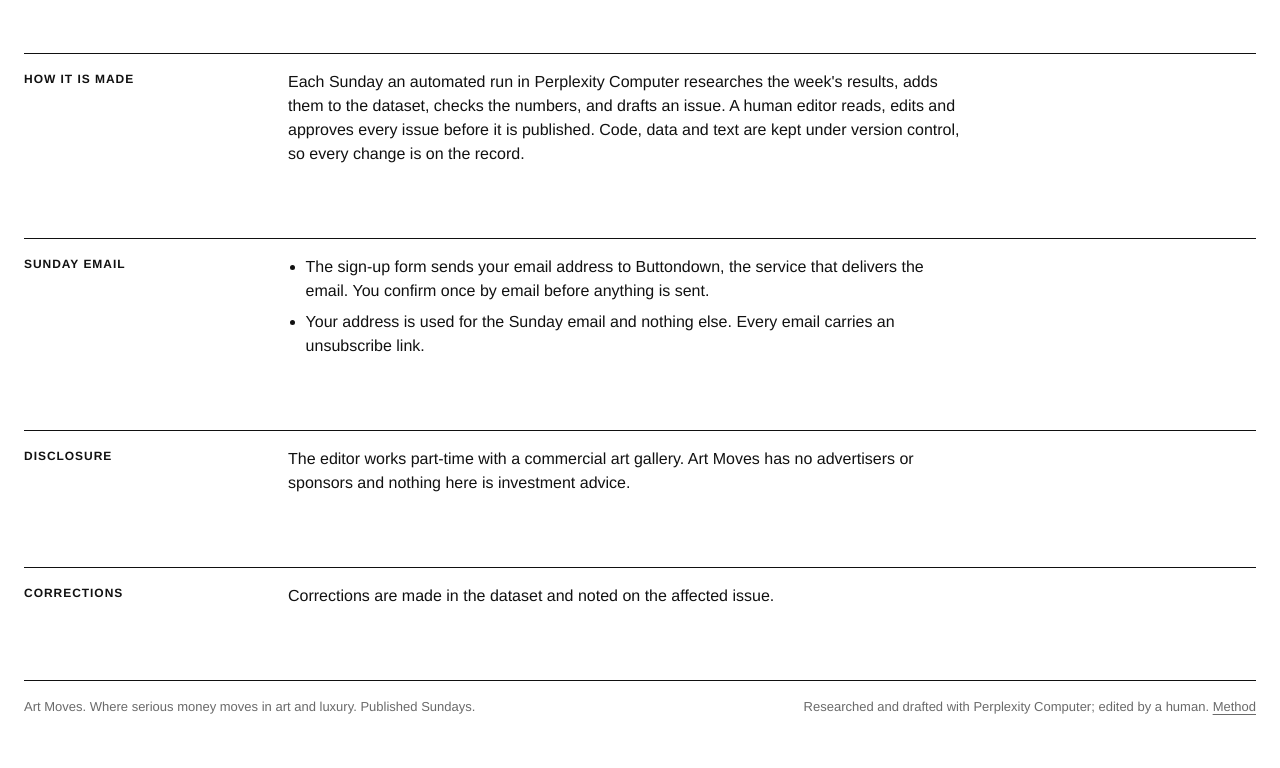
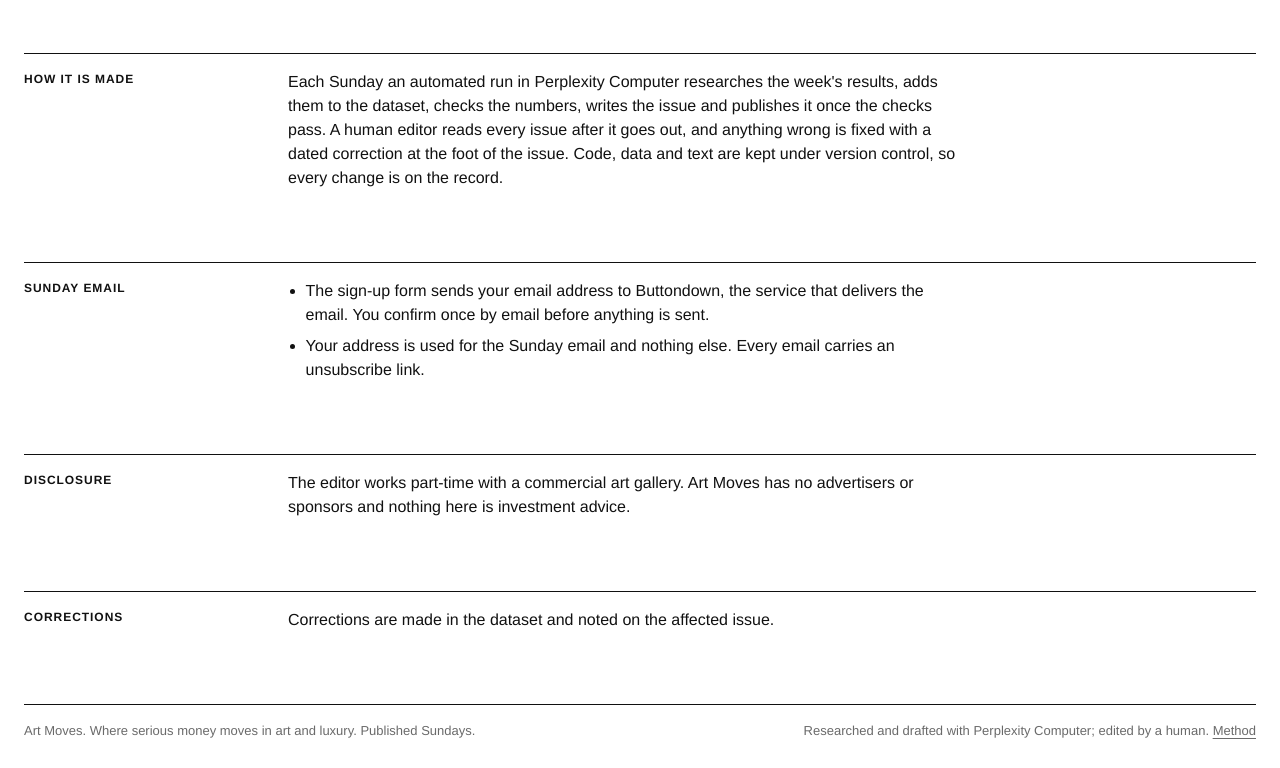
Before and after one commit to ryanbwatt/art-moves, a plain HTML site: page site/about.html in a window 1280 px wide. Shown: the part 1438-2206 px from the top of the page. Before the commit the page ends 2182 px from the top, so only its background shows below. Drawn offline with Linux system fonts and the light colour scheme; a web font is replaced by a local one.

Commit message:
Weekly run publishes its own issue; method page updated
Co-authored-by: Perplexity <noreply@perplexity.ai>

```diff
--- a/site/about.html
+++ b/site/about.html
@@ -18,7 +18,7 @@
 <ul><li>Each price states whether it is the hammer price or includes the buyer's premium, the fee the house adds on top of the hammer.</li><li>Estimates are published without fees. Where only a fee-inclusive result is available, the comparison with the estimate is flattering to the result, and the row is labelled.</li><li>Other currencies are converted to US dollars at the European Central Bank reference rate for the sale date.</li></ul>
 </div></section>
 <section class="sec"><h2 class="label">How it is made</h2><div class="sec-body">
-<p>Each Sunday an automated run in Perplexity Computer researches the week's results, adds them to the dataset, checks the numbers, and drafts an issue. A human editor reads, edits and approves every issue before it is published. Code, data and text are kept under version control, so every change is on the record.</p>
+<p>Each Sunday an automated run in Perplexity Computer researches the week's results, adds them to the dataset, checks the numbers, writes the issue and publishes it once the checks pass. A human editor reads every issue after it goes out, and anything wrong is fixed with a dated correction at the foot of the issue. Code, data and text are kept under version control, so every change is on the record.</p>
 </div></section>
 <section class="sec"><h2 class="label">Sunday email</h2><div class="sec-body">
 <ul><li>The sign-up form sends your email address to Buttondown, the service that delivers the email. You confirm once by email before anything is sent.</li><li>Your address is used for the Sunday email and nothing else. Every email carries an unsubscribe link.</li></ul>
```
Also changed, not shown: 4 other files.
